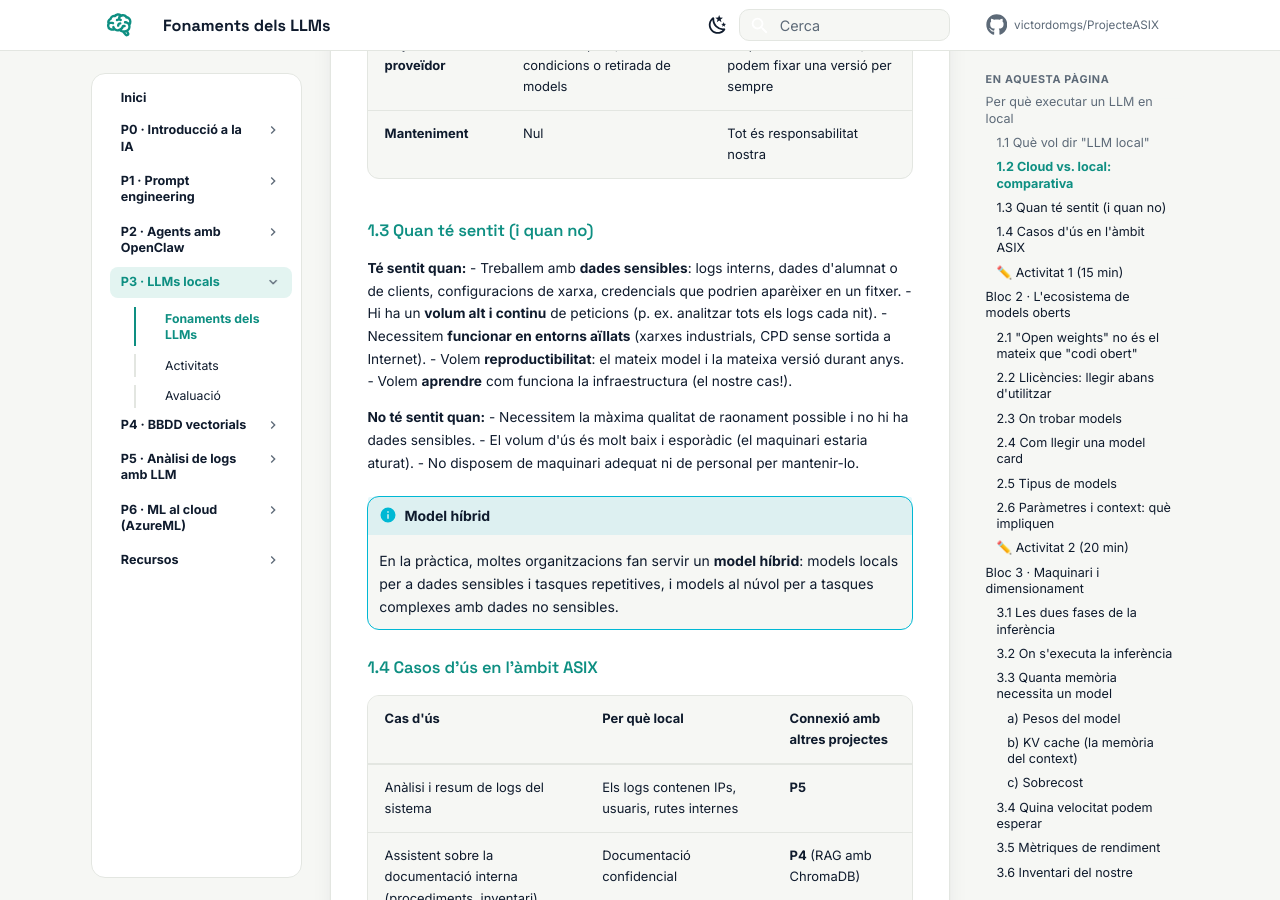
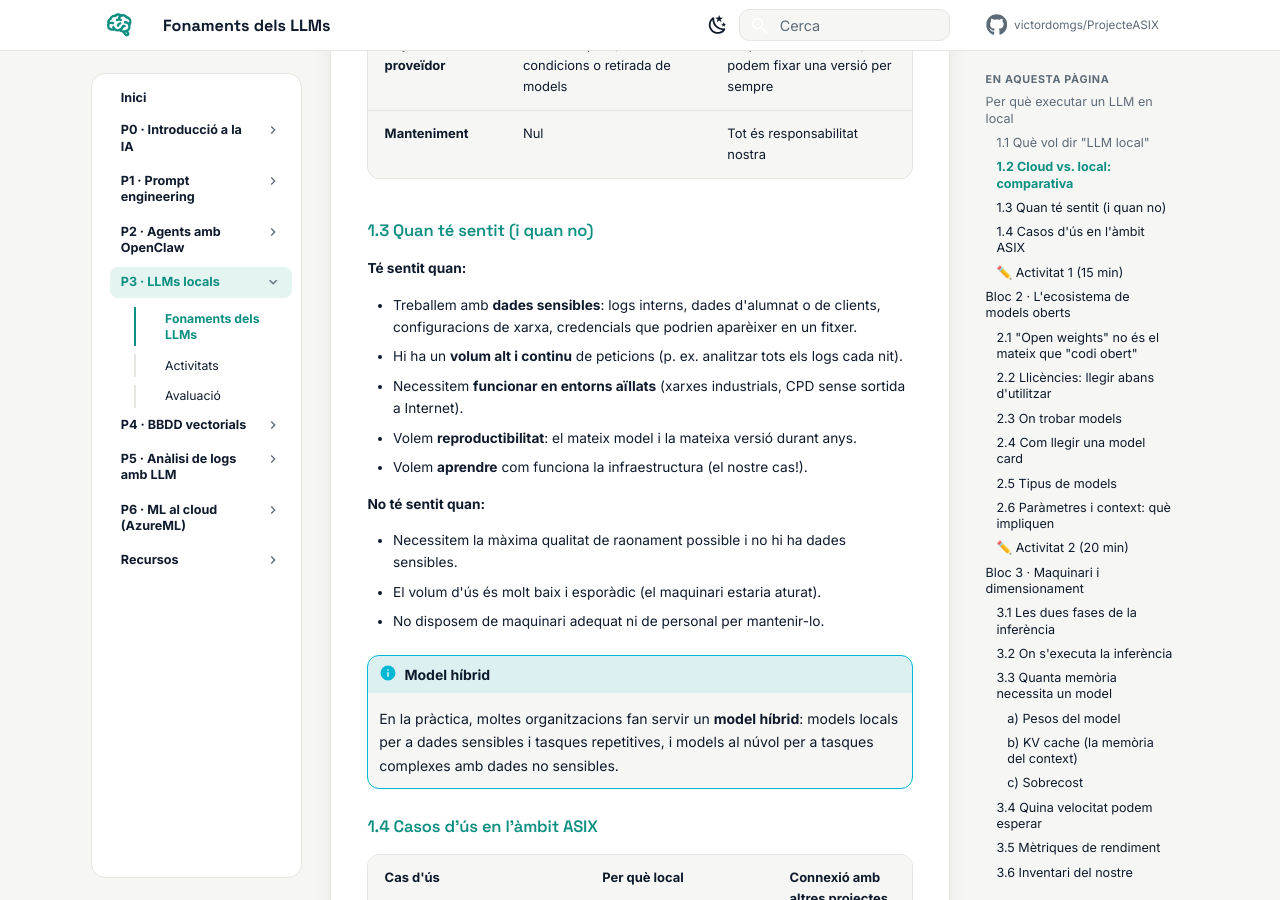
Before and after one commit to victordomgs/ProjecteASIX, an MkDocs documentation site: the page built from docs/p3-llms-locals/teoria.md, in a window 1280 px wide and 900 px high, scrolled down 1361 px. Built offline with MkDocs 1.6.1 and Material for MkDocs 9.7.7, drawn with Linux system fonts in a browser that asks for light colours; comment, search, counter and statistics services are not loaded; part of the change alters nothing that is shown; some of the changed text lies outside the part shown.

```diff
--- a/docs/p3-llms-locals/teoria.md
+++ b/docs/p3-llms-locals/teoria.md
@@ -4,7 +4,7 @@
 
 ### 1.1 Què vol dir "LLM local"
 
-Un LLM local és un model de llenguatge que s'executa **en infraestructura que controlem nosaltres** (un portàtil, un servidor del CPD, un clúster del centre) en lloc de consumir-lo com a servei d'un proveïdor extern (API de pagament o aplicació web).
+Un LLM local és un model de llenguatge que s'executa **en infraestructures que controlem nosaltres** (un portàtil, un servidor del CPD, un clúster del centre) en lloc de consumir-lo com a servei d'un proveïdor extern (API de pagament o aplicació web).
 
 El model és, físicament, **un fitxer** (o uns quants) amb milers de milions de paràmetres (pesos). Per fer-lo servir necessitem:
 
@@ -13,7 +13,7 @@ El model és, físicament, **un fitxer** (o uns quants) amb milers de milions de
 3. **Maquinari** amb prou memòria i ample de banda per moure aquests pesos.
 4. Opcionalment, **una interfície** (API, web, CLI) perquè usuaris o aplicacions hi accedeixin.
 
-!!! tip "Idea clau per a ASIX"
+!!! tip "Idea clau!"
     Un LLM local és **un servei més** del nostre sistema, igual que un servidor web o una base de dades. S'instal·la, es dimensiona, es monitora, s'assegura i s'actualitza.
 
 ### 1.2 Cloud vs. local: comparativa
@@ -32,6 +32,7 @@ El model és, físicament, **un fitxer** (o uns quants) amb milers de milions de
 ### 1.3 Quan té sentit (i quan no)
 
 **Té sentit quan:**
+
 - Treballem amb **dades sensibles**: logs interns, dades d'alumnat o de clients, configuracions de xarxa, credencials que podrien aparèixer en un fitxer.
 - Hi ha un **volum alt i continu** de peticions (p. ex. analitzar tots els logs cada nit).
 - Necessitem **funcionar en entorns aïllats** (xarxes industrials, CPD sense sortida a Internet).
@@ -39,6 +40,7 @@ El model és, físicament, **un fitxer** (o uns quants) amb milers de milions de
 - Volem **aprendre** com funciona la infraestructura (el nostre cas!).
 
 **No té sentit quan:**
+
 - Necessitem la màxima qualitat de raonament possible i no hi ha dades sensibles.
 - El volum d'ús és molt baix i esporàdic (el maquinari estaria aturat).
 - No disposem de maquinari adequat ni de personal per mantenir-lo.
```
